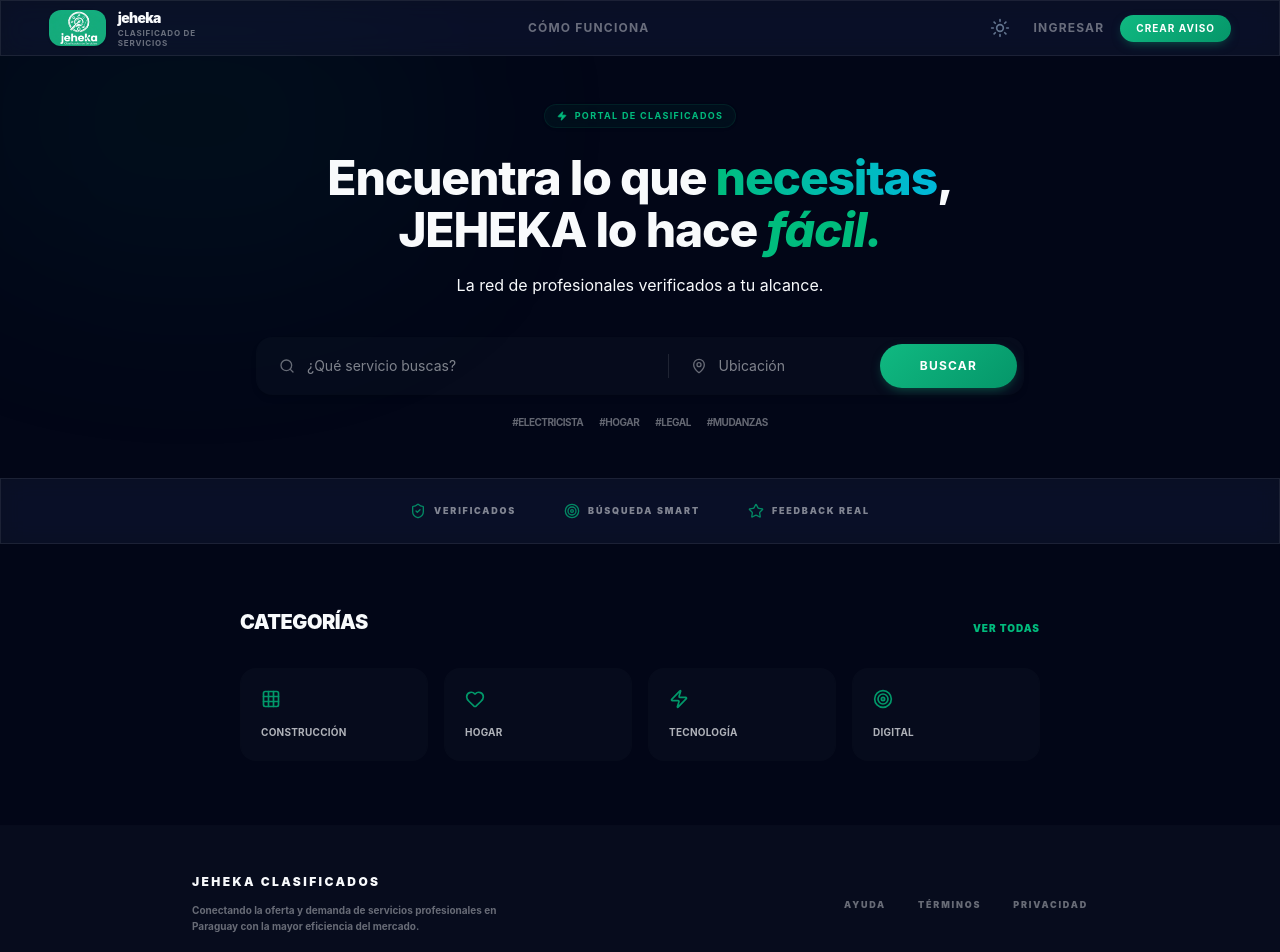
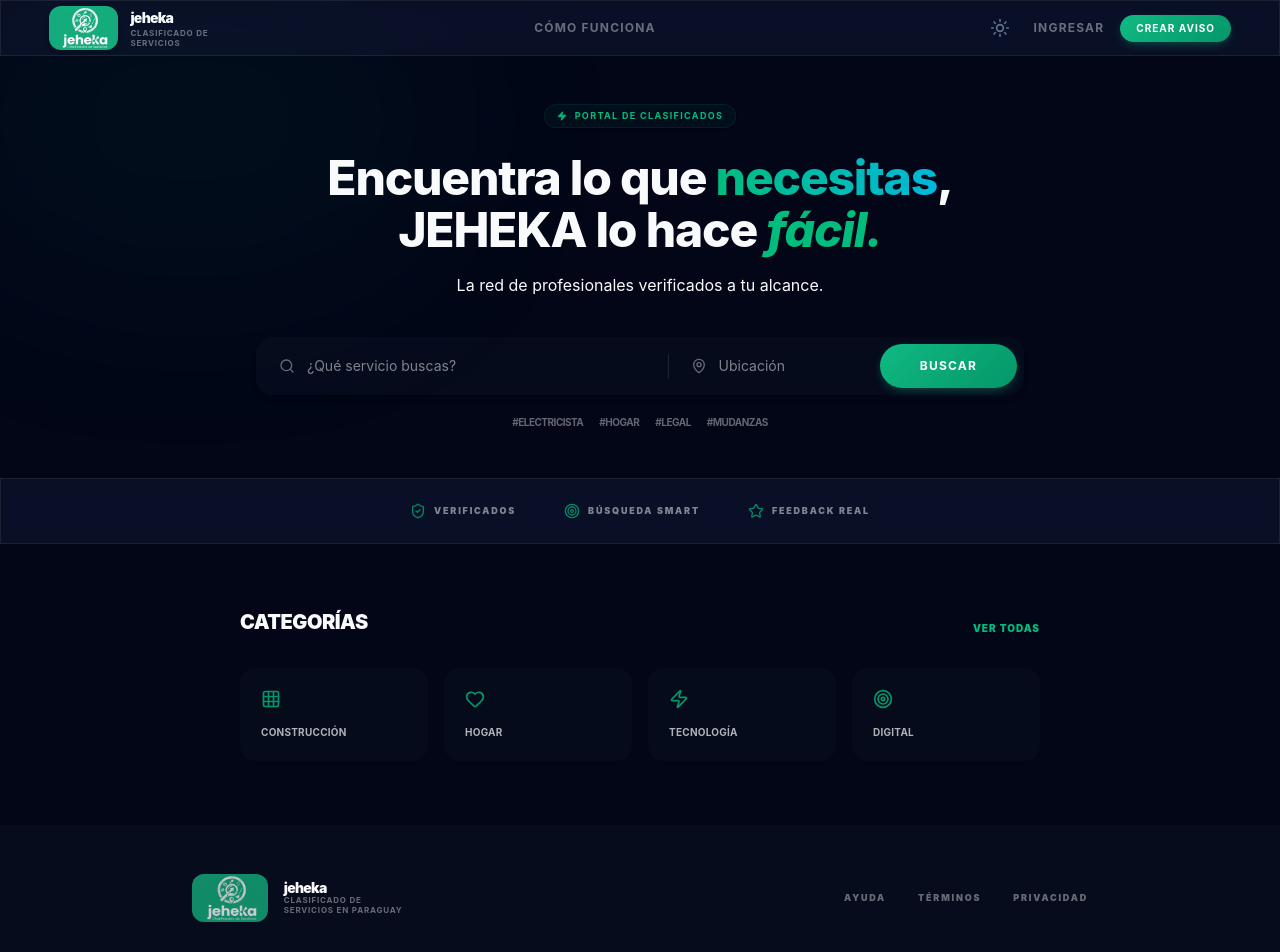
Before and after one commit to lucastepy/jeheka-clasificados, a Next.js app: page / in a window 1280 px wide. Shown: the top 952 px of the page. Built offline with nearby package versions, Linux system fonts and the light colour scheme; no server answers.

Commit message:
ajustes diseño

```diff
--- a/src/app/layout.tsx
+++ b/src/app/layout.tsx
@@ -39,7 +39,7 @@
                 <img
                   src="/logo-jeheka.png"
                   alt="jeheka logo"
-                  className="h-9 w-auto object-contain rounded-xl transition-all group-hover:scale-105 shadow-sm"
+                  className="h-11 w-auto object-contain rounded-xl transition-all group-hover:scale-105 shadow-md"
                 />
                 <div className="flex flex-col leading-none">
                   <span className="text-sm font-black tracking-tighter lowercase">jeheka</span>
--- a/src/app/page.tsx
+++ b/src/app/page.tsx
@@ -139,11 +139,18 @@
       {/* Footer */}
       <footer className="mt-auto py-12 px-6 lg:px-12 border-t border-black/5 dark:border-white/5 bg-slate-500/5">
         <div className="max-w-4xl mx-auto flex flex-col md:flex-row justify-between items-center gap-10">
-          <div className="flex flex-col gap-3 text-center md:text-left">
-            <div className="text-xs font-black tracking-[0.2em] uppercase">JEHEKA CLASIFICADOS</div>
-            <p className="text-[10px] opacity-40 max-w-xs leading-relaxed font-bold">
-              Conectando la oferta y demanda de servicios profesionales en Paraguay con la mayor eficiencia del mercado.
-            </p>
+          <div className="flex items-center gap-4 text-center md:text-left">
+            <img
+              src="/logo-jeheka.png"
+              alt="jeheka logo"
+              className="h-12 w-auto object-contain rounded-xl opacity-80"
+            />
+            <div className="flex flex-col text-left">
+              <div className="text-sm font-black tracking-tighter lowercase leading-none">jeheka</div>
+              <p className="text-[8px] font-bold opacity-40 uppercase tracking-widest leading-tight">
+                Clasificado de<br/>Servicios en Paraguay
+              </p>
+            </div>
           </div>
           <div className="flex gap-8 text-[9px] font-black uppercase tracking-[0.2em] opacity-40">
             <a href="#" className="hover:text-emerald-500 transition-colors">Ayuda</a>
```
